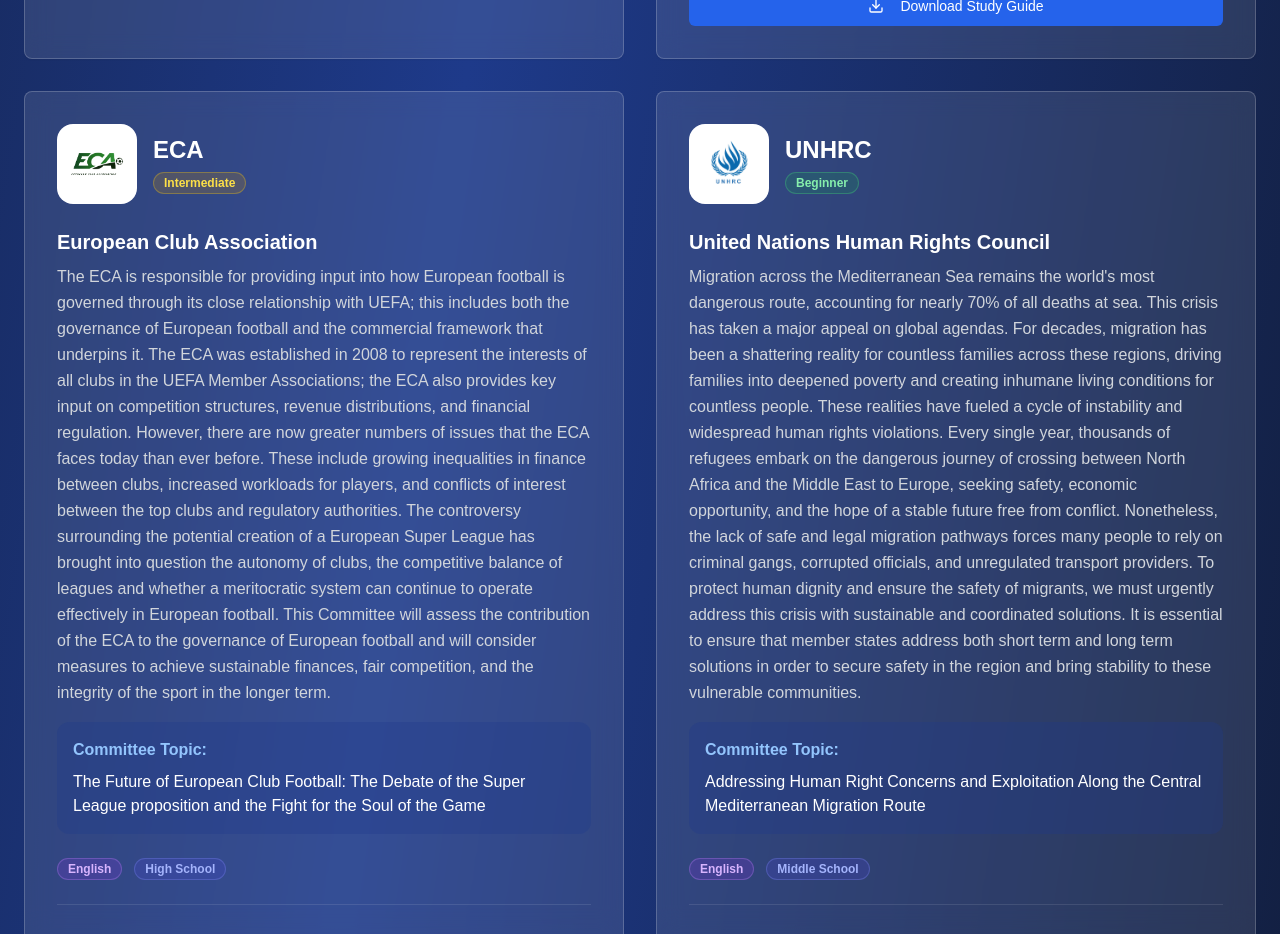
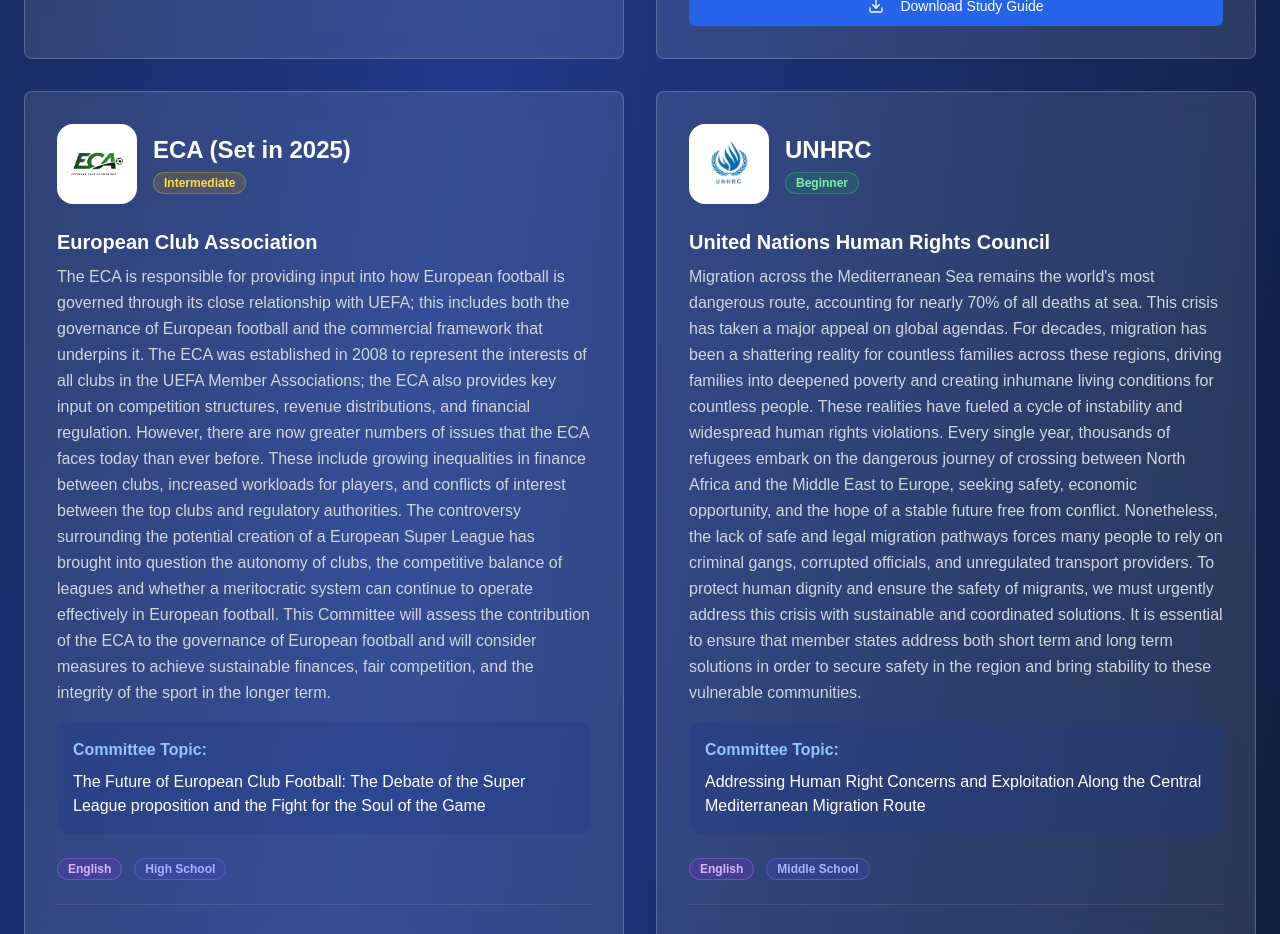
Before and after one commit to Asosto/LMUNV12, a Next.js app: page /committees in a window 1280 px wide. Shown: the part 5300-6234 px from the top of the page. Built offline with nearby package versions, Linux system fonts and the light colour scheme.

Commit message:
Update committees page
Co-authored-by: Cursor <cursoragent@cursor.com>

```diff
--- a/app/committees/page.tsx
+++ b/app/committees/page.tsx
@@ -194,7 +194,7 @@ export default function CommitteesPage() {
     },
     {
       name: "European Club Association",
-      acronym: "ECA",
+      acronym: "ECA (Set in 2025)",
       topic: "The Future of European Club Football: The Debate of the Super League proposition and the Fight for the Soul of the Game",
       difficulty: "Intermediate",
       logo: "/committee_logos/ECA Logo.png",
```
